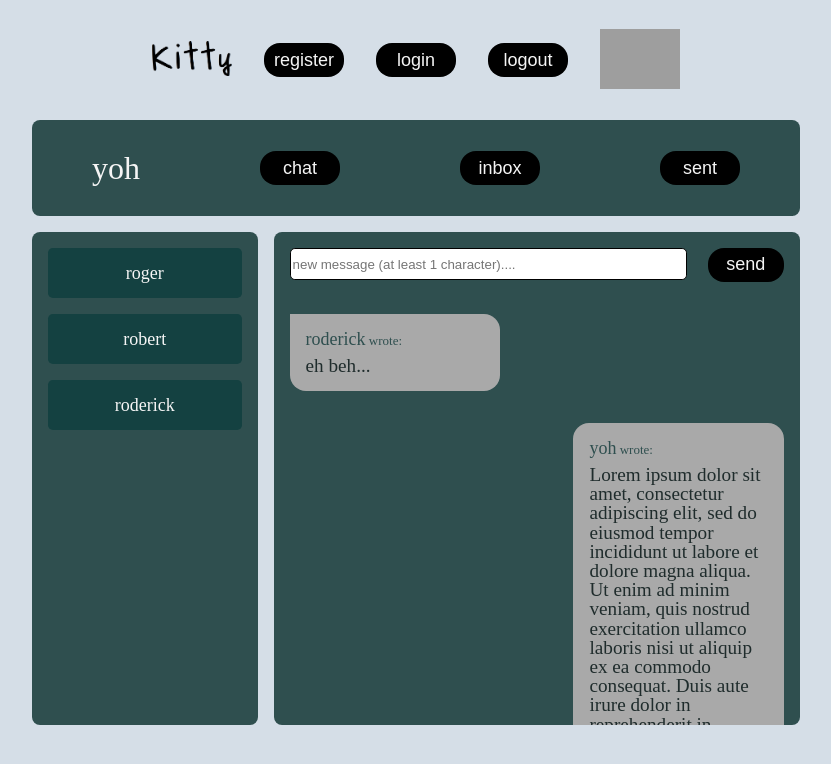
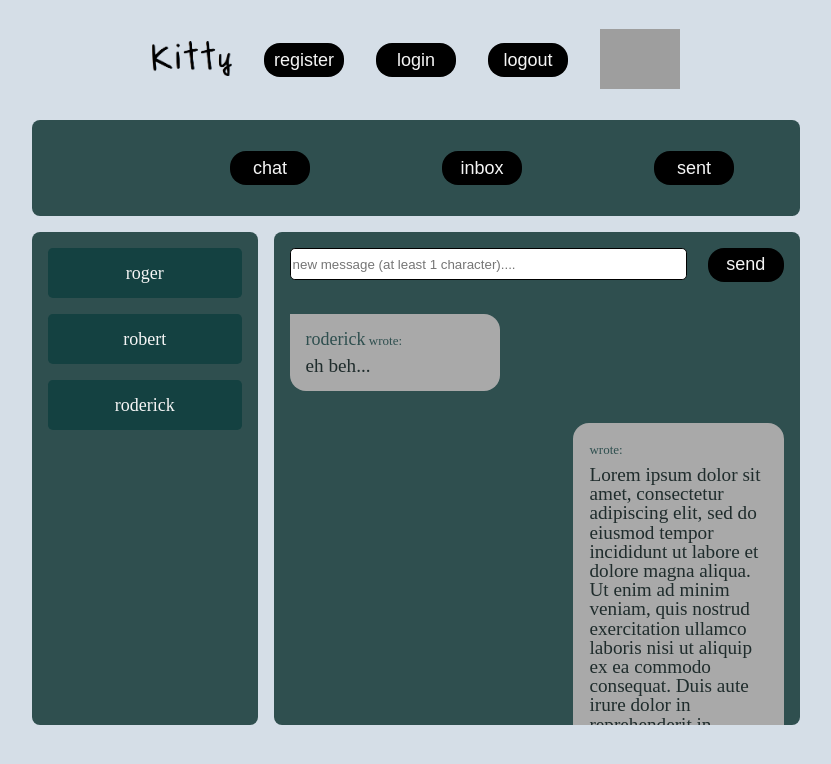
Before and after one commit to Uriel-Sautron/kitty-client, an Angular app: page /chat in a window 1280 px wide. Shown: the top 764 px of the page, without its empty margins (224-1055 px from the left). Built offline with nearby package versions, Linux system fonts and the light colour scheme; no server answers; grey boxes are pictures that could not be loaded.

Commit message:
add username to sessionstorage

```diff
--- a/src/app/chatbox/chatbox.component.ts
+++ b/src/app/chatbox/chatbox.component.ts
@@ -8,7 +8,7 @@ import { Message } from '../model/Message';
   styleUrls: ['./chatbox.component.scss'],
 })
 export class ChatboxComponent implements OnInit {
-  me: InlineUser = new InlineUser('yoh');
+  me: InlineUser = new InlineUser(sessionStorage.getItem('username'));
 
   message1: Message = new Message('coucou', 'roderick');
   message2: Message = new Message('ça va?', 'roger');
--- a/src/app/login/login.component.ts
+++ b/src/app/login/login.component.ts
@@ -38,6 +38,7 @@ export class LoginComponent implements OnInit {
             'token',
             btoa(this.model.username + ':' + this.model.password)
           );
+          sessionStorage.setItem('username', this.model.username);
           this.router.navigate(['chat']);
         } else {
           alert('Authentication failed.');
--- a/src/app/model/InlineUser.ts
+++ b/src/app/model/InlineUser.ts
@@ -1,3 +1,3 @@
 export class InlineUser {
-  constructor(public username: string) {}
+  constructor(public username: string | null) {}
 }
--- a/src/app/model/Message.ts
+++ b/src/app/model/Message.ts
@@ -1,3 +1,3 @@
 export class Message {
-  constructor(public content: string, public author: string) {}
+  constructor(public content: string, public author: string | null) {}
 }
--- a/src/app/userheader/userheader.component.ts
+++ b/src/app/userheader/userheader.component.ts
@@ -1,4 +1,5 @@
 import { Component, OnInit } from '@angular/core';
+import { Tracing } from 'trace_events';
 import { InlineUser } from '../model/InlineUser';
 
 @Component({
@@ -7,7 +8,7 @@ import { InlineUser } from '../model/InlineUser';
   styleUrls: ['./userheader.component.scss'],
 })
 export class UserheaderComponent implements OnInit {
-  me: InlineUser = new InlineUser('yoh');
+  me: InlineUser = new InlineUser(sessionStorage.getItem('username'));
 
   constructor() {}
 
```
